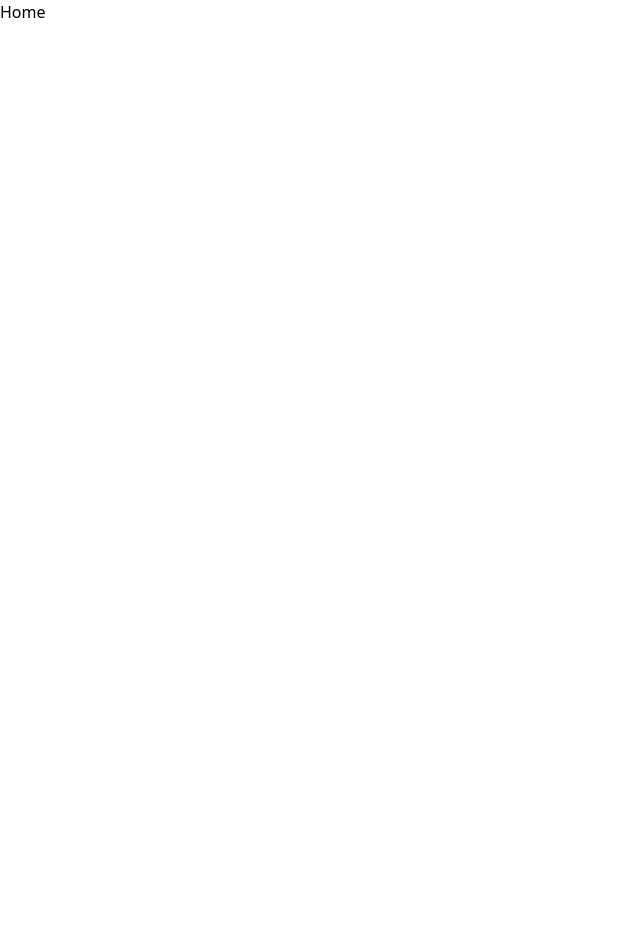
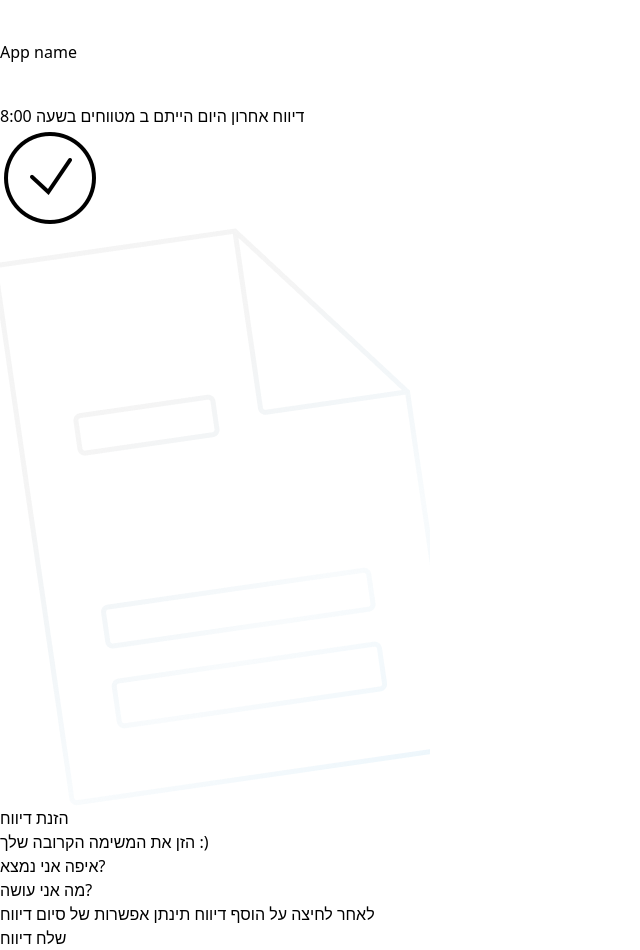
Before and after one commit to Rosenfeld99/Client_Monitoring_System_IDF, a React (Vite) app: page / in a window 1280 px wide. Shown: the whole page, without its empty margins (0-640 px from the left). Before the commit the page ends 800 px from the top, so only its background shows below. Built offline with nearby package versions, Linux system fonts and the light colour scheme.

Commit message:
fix the directory

```diff
--- a/src/routes/AppRoute.jsx
+++ b/src/routes/AppRoute.jsx
@@ -3,26 +3,27 @@ import { Route, Routes } from 'react-router-dom'
 import SignUp from '../pages/signup/SignUp'
 import Home from '../pages/home/Home'
 import Login from '../pages/login/Login'
+import Test from '../test/Test'
 
 function AppRoute() {
   return (
-   <>
+    <>
 
-   <Routes>
-     <Route index element={<Home/>}/>
-     <Route path='/login' element={<Login/>}/>
-     <Route path='/signup' element={<SignUp/>}/>
-     <Route path='/home' element={<Home/>}/>
-     <Route path='/startReport' element={<Home/>}/>
-     <Route path='/endReport' element={<Home/>}/>
-     <Route path='/todayReportsList' element={<Home/>}/>
-     <Route path='/editReports' element={<Home/>}/>
-     <Route path='/*' element={<h2>Not found 404</h2>}/>
+      <Routes>
+        <Route index element={<Test />} />
+        <Route path='/login' element={<Login />} />
+        <Route path='/signup' element={<SignUp />} />
+        <Route path='/home' element={<Home />} />
+        <Route path='/startReport' element={<Home />} />
+        <Route path='/endReport' element={<Home />} />
+        <Route path='/todayReportsList' element={<Home />} />
+        <Route path='/editReports' element={<Home />} />
+        <Route path='/*' element={<h2>Not found 404</h2>} />
 
-   </Routes>
+      </Routes>
 
 
-   </>
+    </>
   )
 }
 
--- a/src/Test.jsx
+++ b/src/test/Test.jsx
@@ -6,7 +6,7 @@ import MENUHUM from "/Menu.png"
 export default function Test() {
 
     return (
-        <div className="flex flex-col pb-20 mx-auto w-full bg-white min-h-screen flex-1 max-w-[480px] rounded-[35px] max-sm:max-w-[478px]">
+        <div className="flex flex-col pb-20 mx-auto w-full bg-white min-h-screen flex-1 max-w-[480px] rounded-[35px] ">
 
             <div className="flex gap-5 items-center px-2.5 py-2 w-full text-2xl font-semibold tracking-tight leading-9 text-center text-white bg-gradient-to-r from-cyan-500 to-blue-500">
                 <img
```
